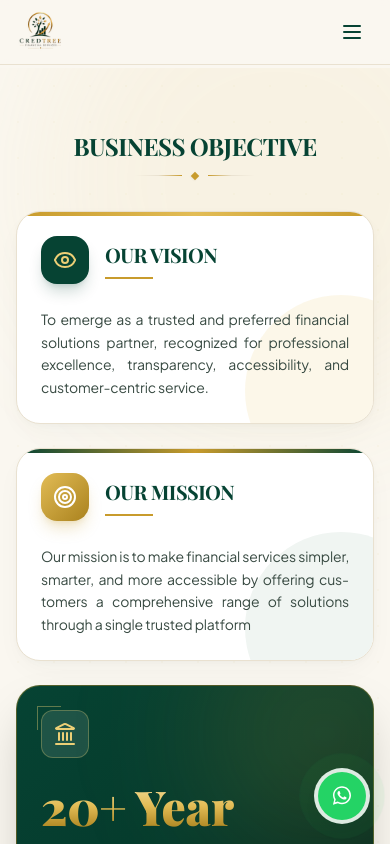
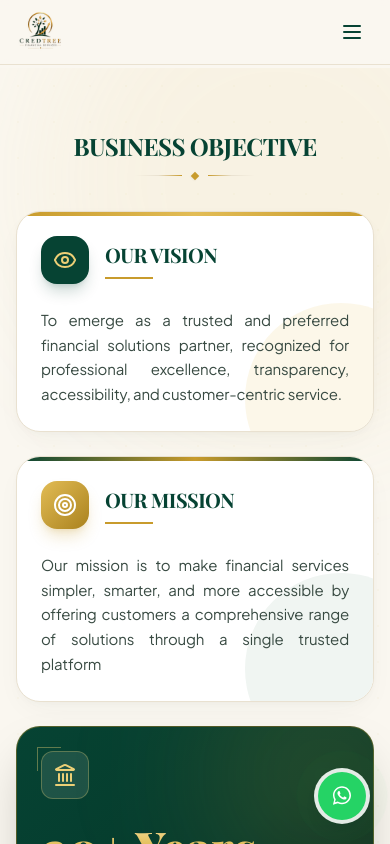
Before and after one commit to empireaeitservices8-lgtm/creditry, a Next.js app: page /about in a window 390 px wide. Shown: the top 844 px of the page. Built offline with nearby package versions, Linux system fonts and the light colour scheme; a web font is replaced by a local one.

Commit message:
add current changes

```diff
--- a/app/globals.css
+++ b/app/globals.css
@@ -162,8 +162,8 @@
   address {
     text-align: justify !important;
     text-justify: inter-word;
-    hyphens: auto;
-    -webkit-hyphens: auto;
+    hyphens: manual;
+    -webkit-hyphens: manual;
     word-break: normal;
     overflow-wrap: break-word;
   }
@@ -175,6 +175,36 @@
   p.text-center,
   li.text-center {
     text-align-last: center;
+  }
+
+  /* -------- Mobile readability: larger minimum font sizes -------- */
+  /* Body copy & list text (was 12px / 14px) -> 15px */
+  p.text-xs, li.text-xs, p.text-sm, li.text-sm,
+  .text-xs > p, .text-xs > li, .text-sm > p, .text-sm > li,
+  .text-xs > ul > li, .text-sm > ul > li {
+    font-size: 0.9375rem !important; /* 15px */
+    line-height: 1.65 !important;
+  }
+
+  /* Small card titles (was 12px / 14px) */
+  h3.text-xs, h4.text-xs, h5.text-xs {
+    font-size: 0.875rem !important; /* 14px */
+    line-height: 1.35 !important;
+  }
+  h3.text-sm, h4.text-sm, h5.text-sm {
+    font-size: 1rem !important; /* 16px */
+    line-height: 1.35 !important;
+  }
+
+  /* Form fields, links & buttons (was 12px) */
+  a.text-xs, button.text-xs, label.text-xs,
+  input.text-xs, select.text-xs, textarea.text-xs {
+    font-size: 0.8125rem !important; /* 13px */
+  }
+
+  /* Tiny labels / badges (was 10px / 11px) */
+  .text-\[10px\], .text-\[11px\] {
+    font-size: 0.75rem !important; /* 12px */
   }
 }
 
--- a/components/About.tsx
+++ b/components/About.tsx
@@ -85,13 +85,13 @@ export default function About() {
               </div>
 
               <div className="font-serif font-black leading-none bg-gradient-to-b from-gold-300 via-gold-500 to-gold-800 bg-clip-text text-transparent text-5xl sm:text-6xl md:text-7xl">
-                20+ Year
+                20+ Years
               </div>
               <div className="mt-4 w-14 h-[2px] bg-gold-500/70 group-hover:w-24 transition-all duration-500" />
             </div>
 
             <p className="relative mt-6 text-sm sm:text-base md:text-lg text-white/90 leading-relaxed">
-              Our extensive institutional network enables us to provide customers with access to a broad range
+              Our extensive institutional network enables us to provide customers with access to a broad range of products.
             </p>
           </div>
 
--- a/components/Services.tsx
+++ b/components/Services.tsx
@@ -131,7 +131,7 @@ export default function Services() {
                 </h4>
                 <div className="w-16 h-[1.5px] bg-gold-700/50 mb-3.5" />
                 <p className="text-sm sm:text-base md:text-lg text-charcoal-700 leading-relaxed font-normal mb-6 sm:mb-8">
-                  We bring multiple financial requirements together under one roof, including:
+                  We bring multiple financial solutions together under one roof, including:
                 </p>
 
                 {/* 9 Requirements Grid */}
```
